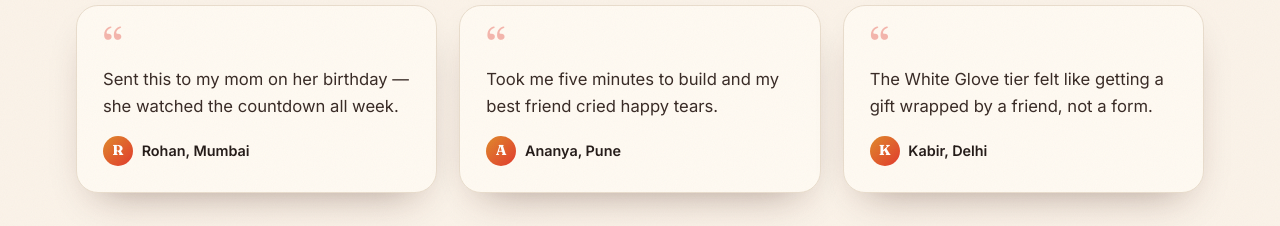
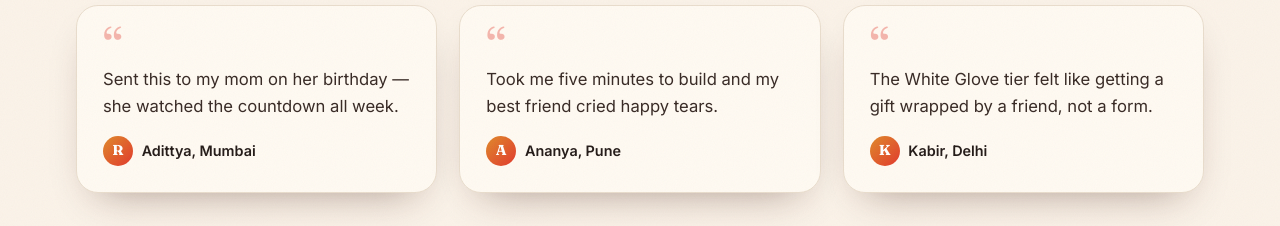
Before and after one commit to leventoms/one-page-website, a Next.js app: page / in a window 1280 px wide. Shown: the part 4320-4546 px from the top of the page. Built offline with nearby package versions, Linux system fonts and the light colour scheme.

Commit message:
fixing some names

```diff
--- a/src/components/marketing/content.ts
+++ b/src/components/marketing/content.ts
@@ -174,7 +174,7 @@ export const landingContent: LandingContent = {
     items: [
       {
         quote: 'Sent this to my mom on her birthday — she watched the countdown all week.',
-        author: 'Rohan, Mumbai',
+        author: 'Adittya, Mumbai',
         initial: 'R',
       },
       {
```
